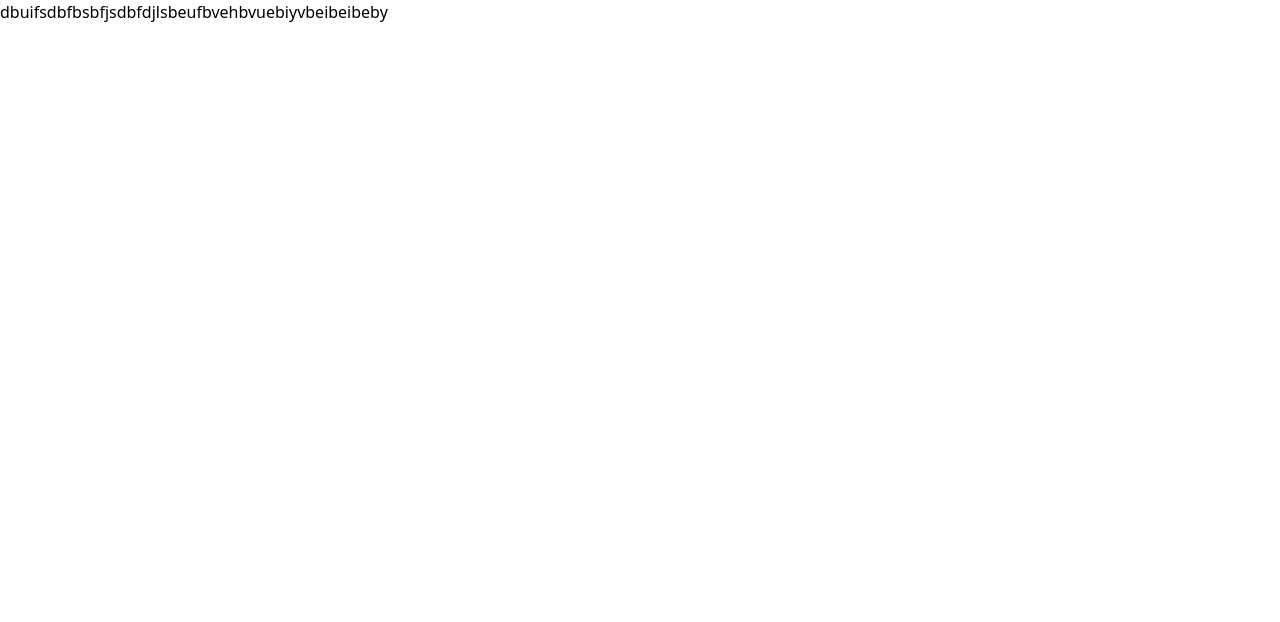
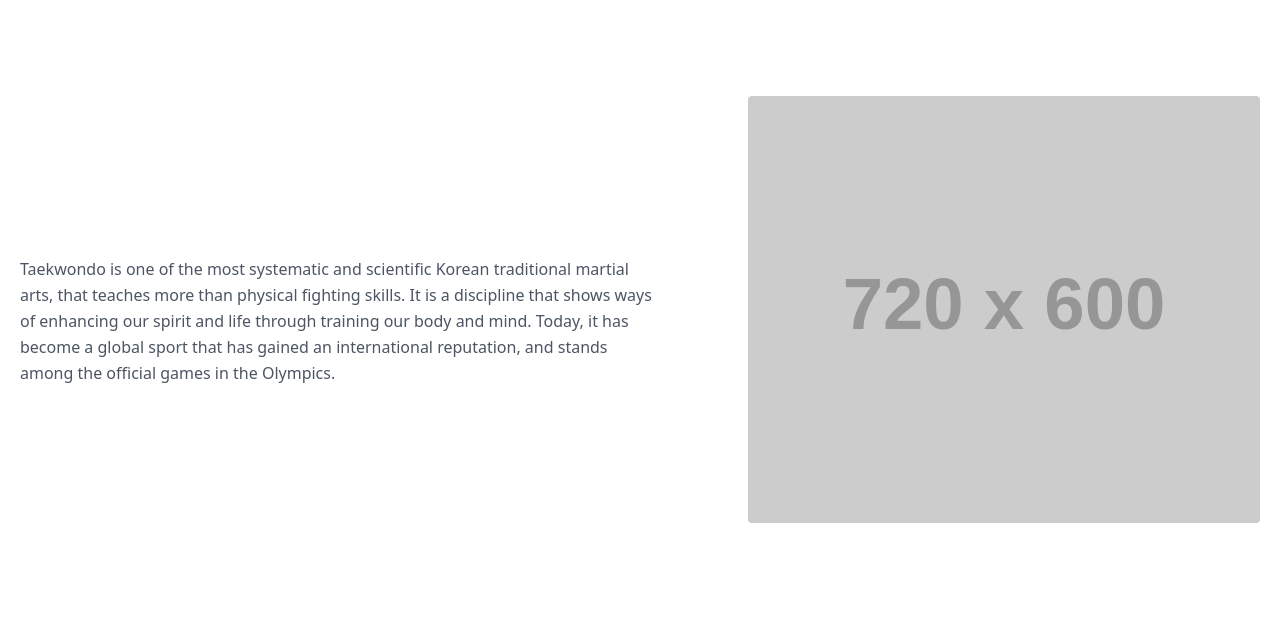
Before and after one commit to AkshayMishra123/Akshay-Mishra, a plain HTML site: page pwabout.html in a window 1280 px wide. Drawn offline with nearby package versions, Linux system fonts and the light colour scheme; placeholder pictures from the web are drawn by us.

Commit message:
Add files via upload

```diff
--- a/pwabout.html
+++ b/pwabout.html
@@ -8,6 +8,22 @@
     <link href="https://unpkg.com/tailwindcss@^1.0/dist/tailwind.min.css" rel="stylesheet">
 </head>
 <body>
-    dbuifsdbfbsbfjsdbfdjlsbeufbvehbvuebiyvbeibeibeby
+
+    <section class="text-gray-600 body-font">
+        <div class="container mx-auto flex px-5 py-24 md:flex-row flex-col items-center">
+          <div class="lg:flex-grow md:w-1/2 lg:pr-24 md:pr-16 flex flex-col md:items-start md:text-left mb-16 md:mb-0 items-center text-center">
+            <h1 class="title-font sm:text-4xl text-3xl mb-4 font-medium text-gray-900">
+              <br class="hidden lg:inline-block">
+            </h1>
+            <p class="mb-8 leading-relaxed">Taekwondo is one of the most systematic and scientific Korean traditional martial arts, that teaches more than physical fighting skills. It is a discipline that shows ways of enhancing our spirit and life through training our body and mind. Today, it has become a global sport that has gained an international reputation, and stands among the official games in the Olympics.</p>
+            <div class="flex justify-center">
+            </div>
+          </div>
+          <div class="lg:max-w-lg lg:w-full md:w-1/2 w-5/6">
+            <img class="object-cover object-center rounded" alt="hero" src="https://dummyimage.com/720x600">
+          </div>
+        </div>
+      </section>
+
 </body>
 </html>
```
Also changed, not shown: pwservices.html (+2 -0 lines).
